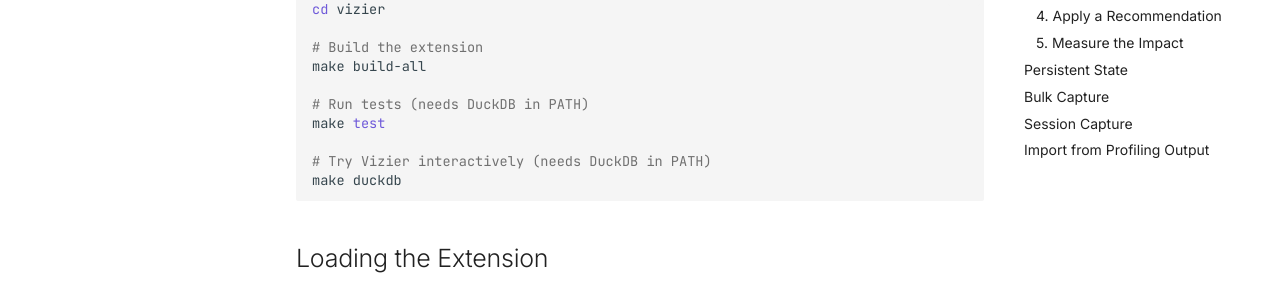
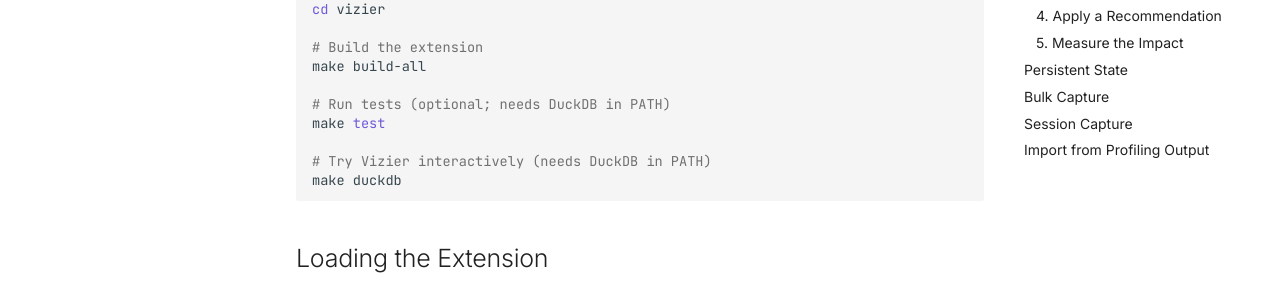
Before and after one commit to CogitatorTech/vizier, an MkDocs documentation site: the page built from docs/getting-started.md, in a window 1280 px wide and 900 px high. Shown: the part 350-637 px from the top of the window. Built offline with MkDocs 1.6.1 and Material for MkDocs 9.7.7, drawn with Linux system fonts in a browser that asks for light colours; comment, search, counter and statistics services are not loaded.

```diff
--- a/docs/getting-started.md
+++ b/docs/getting-started.md
@@ -11,7 +11,7 @@ cd vizier
 # Build the extension
 make build-all
 
-# Run tests (needs DuckDB in PATH)
+# Run tests (optional; needs DuckDB in PATH)
 make test
 
 # Try Vizier interactively (needs DuckDB in PATH)
```
Also changed, not shown: 2 other files.
